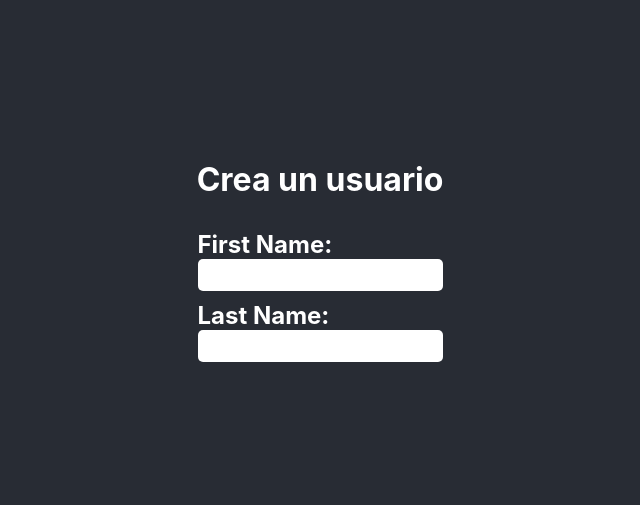
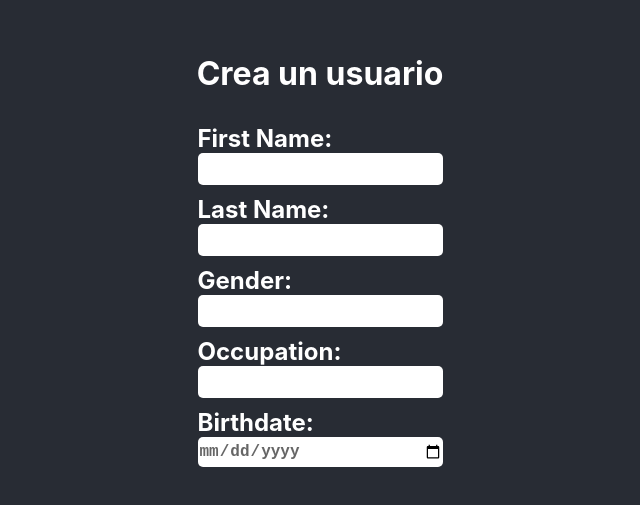
Before and after one commit to DavidMoranchel/rs-14g, a React (Create React App) app: page /users/new in a window 1280 px wide. Shown: the part 145-650 px from the top of the page, without its empty margins (320-960 px from the left). Built offline with nearby package versions, Linux system fonts and the light colour scheme.

Commit message:
feat: input with prop `type`

```diff
--- a/src/App.js
+++ b/src/App.js
@@ -1,5 +1,4 @@
 import "./App.css";
-import { useState } from "react";
 
 function App() {
 	return <div className="container">App</div>;
--- a/src/components/Input/index.js
+++ b/src/components/Input/index.js
@@ -3,13 +3,14 @@ import React from "react";
 // CSS
 import "./Input.css";
 
-function Input({ id, label, value, setValue }) {
+function Input({ id, label, value, setValue, type = "text" }) {
 	return (
 		<div className="input-container">
 			<label className="label" htmlFor={id}>
 				{label}:
 			</label>
 			<input
+				type={type}
 				id={id}
 				className="input"
 				onChange={(event) => setValue(event.target.value)}
--- a/src/pages/UsersNew/index.js
+++ b/src/pages/UsersNew/index.js
@@ -10,6 +10,9 @@ import Input from "../../components/Input";
 export default function UsersNew() {
 	const [firstName, setFirstName] = useState("");
 	const [lastName, setLastName] = useState("");
+	const [gender, setGender] = useState("");
+	const [occupation, setOccupation] = useState("");
+	const [birthdate, setBirthdate] = useState("");
 
 	return (
 		<div className="container flex-col">
@@ -27,6 +30,20 @@ export default function UsersNew() {
 					value={lastName}
 					setValue={setLastName}
 				/>
+				<Input id="gender" label="Gender" value={gender} setValue={setGender} />
+				<Input
+					id="occupation"
+					label="Occupation"
+					value={occupation}
+					setValue={setOccupation}
+				/>
+				<Input
+					id="birthdate"
+					type="date"
+					label="Birthdate"
+					value={birthdate}
+					setValue={setBirthdate}
+				/>
 			</form>
 		</div>
 	);
```
